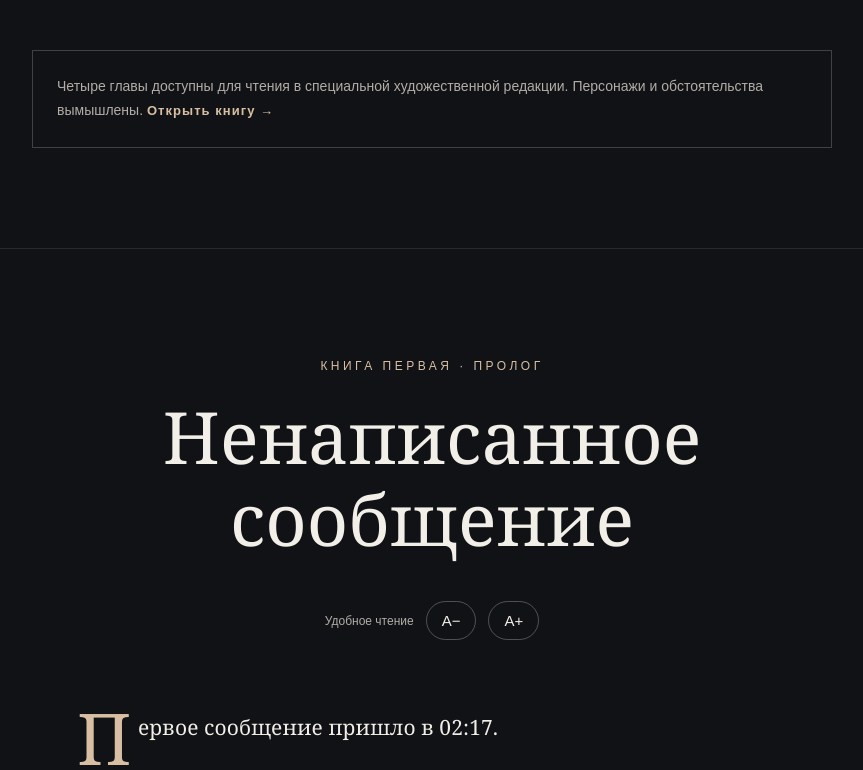
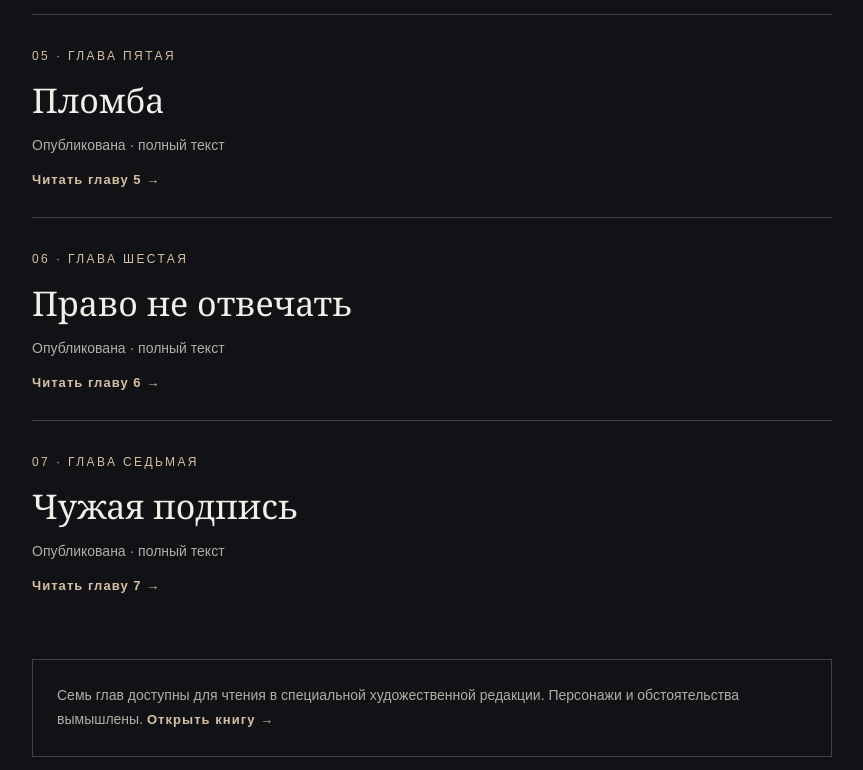
Before and after one commit to sativip00-ops/who-is-real, a plain HTML site: page index.html in a window 1280 px wide. Shown: the part 2180-2950 px from the top of the page, without its empty margins (208-1071 px from the left). Drawn offline with Linux system fonts and the light colour scheme.

Commit message:
Update home page book index with chapters 5, 6, 7

```diff
--- a/index.html
+++ b/index.html
@@ -6,7 +6,10 @@
 <div class="chapter"><small>01 · ГЛАВА ПЕРВАЯ</small><h3>Женщина, которая перестала просыпаться</h3><p>Опубликована · полный текст</p><a class="chapter-link" href="read.html#chapter-1">Читать главу 1 →</a></div><div class="chapter"><small>02 · ГЛАВА ВТОРАЯ</small><h3>Человек на фотографии</h3><p>Опубликована · полный текст</p><a class="chapter-link" href="read.html#chapter-2">Читать главу 2 →</a></div>
 <div class="chapter"><small>03 · ГЛАВА ТРЕТЬЯ</small><h3>Вещь, которую никто не терял</h3><p>Опубликована · полный текст</p><a class="chapter-link" href="read.html#chapter-3">Читать главу 3 →</a></div>
 <div class="chapter"><small>04 · ГЛАВА ЧЕТВЁРТАЯ</small><h3>Право на получение</h3><p>Опубликована · полный текст</p><a class="chapter-link" href="read.html#chapter-4">Читать главу 4 →</a></div>
-<div class="notice">Четыре главы доступны для чтения в специальной художественной редакции. Персонажи и обстоятельства вымышлены. <a class="chapter-link" href="read.html#chapter-1">Открыть книгу →</a></div></section>
+<div class="chapter"><small>05 · ГЛАВА ПЯТАЯ</small><h3>Пломба</h3><p>Опубликована · полный текст</p><a class="chapter-link" href="read.html#chapter-5">Читать главу 5 →</a></div>
+<div class="chapter"><small>06 · ГЛАВА ШЕСТАЯ</small><h3>Право не отвечать</h3><p>Опубликована · полный текст</p><a class="chapter-link" href="read.html#chapter-6">Читать главу 6 →</a></div>
+<div class="chapter"><small>07 · ГЛАВА СЕДЬМАЯ</small><h3>Чужая подпись</h3><p>Опубликована · полный текст</p><a class="chapter-link" href="read.html#chapter-7">Читать главу 7 →</a></div>
+<div class="notice">Семь глав доступны для чтения в специальной художественной редакции. Персонажи и обстоятельства вымышлены. <a class="chapter-link" href="read.html#chapter-1">Открыть книгу →</a></div></section>
 <article class="reader" id="prologue" aria-label="Пролог романа"><div class="reader-head"><div class="eyebrow">КНИГА ПЕРВАЯ · ПРОЛОГ</div><h2>Ненаписанное<br>сообщение</h2><div class="reader-tools"><span>Удобное чтение</span><button id="smaller" aria-label="Уменьшить размер текста">А−</button><button id="bigger" aria-label="Увеличить размер текста">А+</button></div></div><div class="reader-text" id="novel"><p>Первое сообщение пришло в 02:17.</p>
 <p>В это время город существовал почти без свидетелей. Окна в домах напротив гасли одно за другим; редкие автомобили двигались по мокрому асфальту с такой осторожностью, будто боялись разбудить кого-то под землёй.</p>
 <p>На старом компьютере, который уже три года не подключали к сети, загорелся экран.</p>
```
